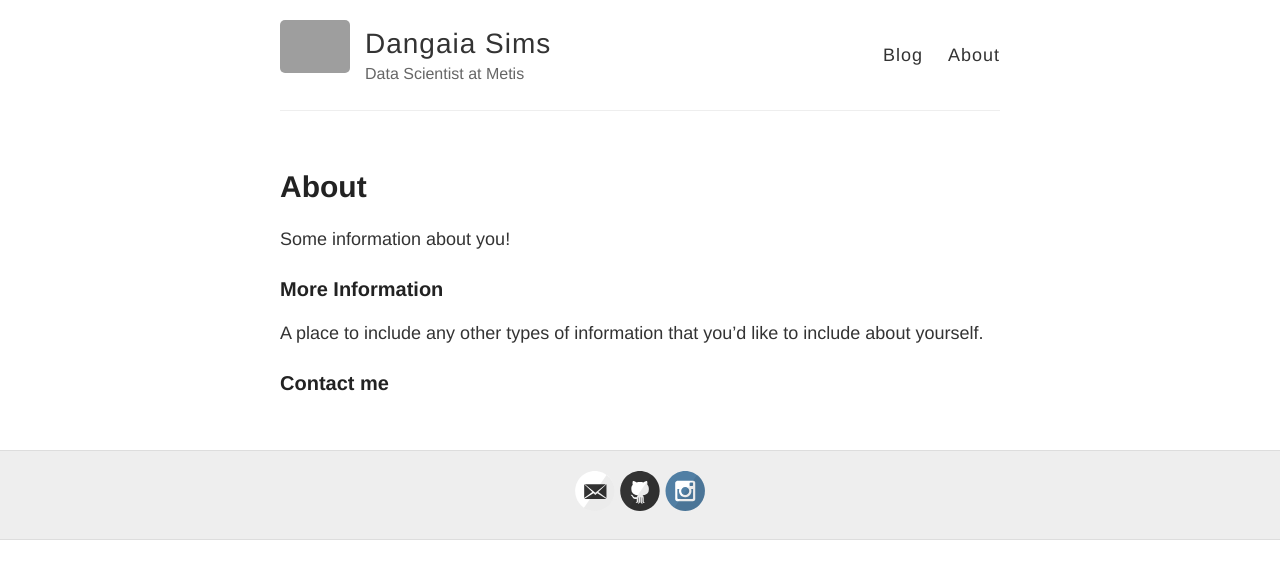
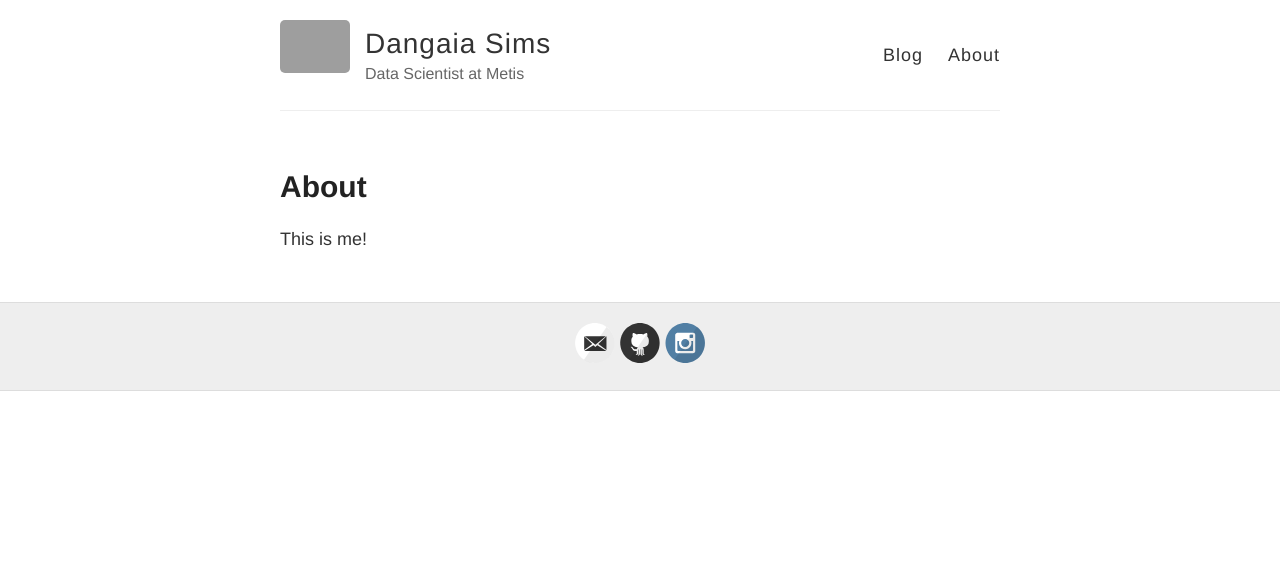
Before and after one commit to Dangaia/Dangaia.github.io, a Jekyll site: the page built from about.md, in a window 1280 px wide. Shown: the top 579 px of the page. Built offline with Jekyll 4.4.1, drawn with Linux system fonts in a browser that asks for light colours; grey boxes are pictures that could not be loaded.

Commit message:
Changed about me section

```diff
--- a/about.md
+++ b/about.md
@@ -4,10 +4,4 @@ title: About
 permalink: /about/
 ---
 
-Some information about you!
-
-### More Information
-
-A place to include any other types of information that you'd like to include about yourself.
-
-### Contact me
+This is me!
```
